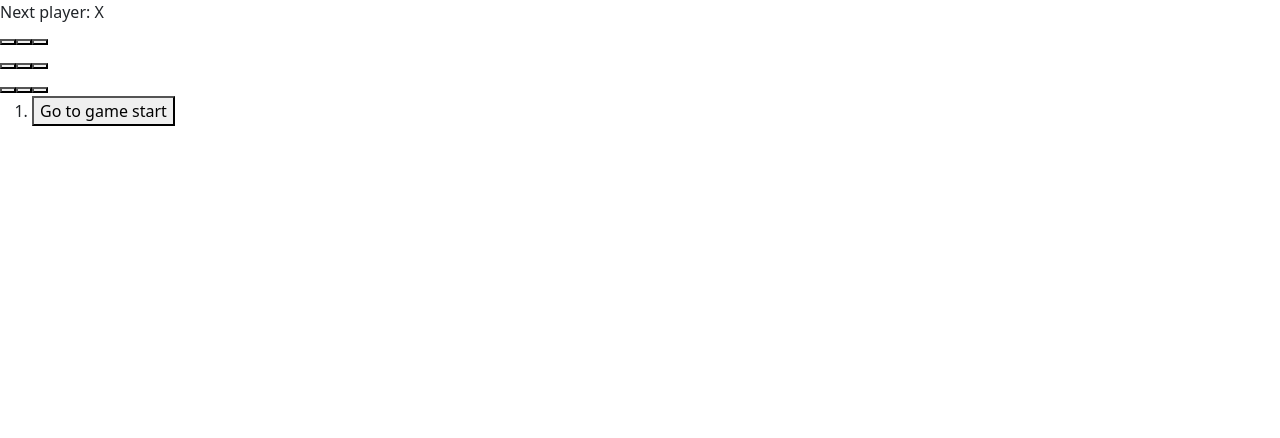
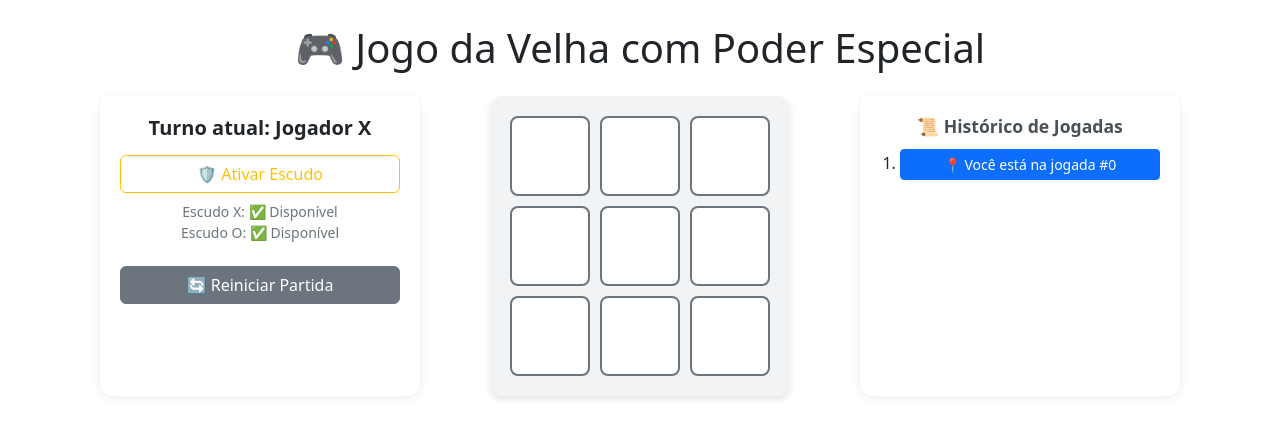
Before and after one commit to Manuely-Candido/jogo-da-velha, a React (Vite) app: page / in a window 1280 px wide. Shown: the top 438 px of the page. Built offline with nearby package versions, Linux system fonts and the light colour scheme.

Commit message:
Finalizando os componentes e fazendo a lógica do app

```diff
--- a/src/App.jsx
+++ b/src/App.jsx
@@ -1,115 +1,175 @@
 import { useState } from 'react';
+// Importação dos nossos componentes modulares e reutilizáveis
+import Board from './components/Board/Board';
+import StatusPanel from './components/StatusPanel/StatusPanel';
+import HistoryList from './components/HistoryList/HistoryList';
 
-function Square({ value, onSquareClick }) {
-  return (
-    <button className="square" onClick={onSquareClick}>
-      {value}
-    </button>
-  );
+// Importação do CSS do Bootstrap para o layout de grid
+import 'bootstrap/dist/css/bootstrap.min.css';
+
+/**
+ * Função Auxiliar: calculateWinner
+ * Percorre as 8 combinações possíveis de vitória.
+ * O marcador de Escudo ('🛡️') é ignorado na contagem da trinca vitoriosa.
+ */
+function calculateWinner(squares) {
+  const lines = [
+    [0, 1, 2], [3, 4, 5], [6, 7, 8], // Horizontais
+    [0, 3, 6], [1, 4, 7], [2, 5, 8], // Verticais
+    [0, 4, 8], [2, 4, 6]             // Diagonais
+  ];
+
+  for (let i = 0; i < lines.length; i++) {
+    const [a, b, c] = lines[i];
+    // Valida se a célula tem um valor, se não é um escudo, e se as 3 posições são idênticas
+    if (
+      squares[a] &&
+      squares[a] !== '🛡️' &&
+      squares[a] === squares[b] &&
+      squares[a] === squares[c]
+    ) {
+      return squares[a]; // Retorna o vencedor ('X' ou 'O')
+    }
+  }
+  return null;
 }
 
-function Board({ xIsNext, squares, onPlay }) {
-  function handleClick(i) {
-    if (calculateWinner(squares) || squares[i]) {
+export default function App() {
+  // 1. Histórico de estados do tabuleiro (inicia com 9 posições vazias)
+  const [history, setHistory] = useState([Array(9).fill(null)]);
+
+  // 2. Índice da jogada atual
+  const [currentMove, setCurrentMove] = useState(0);
+
+  // 3. Controle da intenção de uso do Escudo para o próximo clique
+  const [shieldActive, setShieldActive] = useState(false);
+
+  // 4. Controle de uso único do Escudo por jogador
+  const [xShieldUsed, setXShieldUsed] = useState(false);
+  const [oShieldUsed, setOShieldUsed] = useState(false);
+
+  // Variáveis Derivadas (calculadas dinamicamente a cada renderização)
+  const xIsNext = currentMove % 2 === 0;
+  const currentSquares = history[currentMove];
+  const winner = calculateWinner(currentSquares);
+  const isDraw = !winner && currentSquares.every((square) => square !== null);
+  const isGameOver = Boolean(winner) || isDraw;
+
+  // Descobre qual célula possui um Escudo no tabuleiro exibido no momento (se houver)
+  const protectedSquare = currentSquares.findIndex((square) => square === '🛡️');
+
+  /**
+   * Trata o clique do jogador sobre uma célula 'i'
+   */
+  function handlePlay(i) {
+    // Impedimentos: partida finalizada ou célula já ocupada por símbolo
+    if (isGameOver || currentSquares[i] === 'X' || currentSquares[i] === 'O') {
       return;
     }
-    const nextSquares = squares.slice();
-    if (xIsNext) {
-      nextSquares[i] = 'X';
+
+    // Regra do Escudo: impede o adversário de clicar na célula protegida
+    if (protectedSquare === i) {
+      alert('Esta célula está sob proteção do Escudo! Escolha outra posição.');
+      return;
+    }
+
+    // Cria cópia imutável do tabuleiro atual
+    const nextSquares = currentSquares.slice();
+
+    // Executa jogada com Escudo
+    if (shieldActive) {
+      nextSquares[i] = '🛡️';
+      setShieldActive(false); // Consome a intenção de ativação
+
+      // Registra que o jogador do turno usou o seu único poder
+      if (xIsNext) {
+        setXShieldUsed(true);
+      } else {
+        setOShieldUsed(true);
+      }
     } else {
-      nextSquares[i] = 'O';
+      // Jogada convencional
+      nextSquares[i] = xIsNext ? 'X' : 'O';
     }
-    onPlay(nextSquares);
-  }
 
-  const winner = calculateWinner(squares);
-  let status;
-  if (winner) {
-    status = 'Winner: ' + winner;
-  } else {
-    status = 'Next player: ' + (xIsNext ? 'X' : 'O');
-  }
-
-  return (
-    <>
-      <div className="status">{status}</div>
-      <div className="board-row">
-        <Square value={squares[0]} onSquareClick={() => handleClick(0)} />
-        <Square value={squares[1]} onSquareClick={() => handleClick(1)} />
-        <Square value={squares[2]} onSquareClick={() => handleClick(2)} />
-      </div>
-      <div className="board-row">
-        <Square value={squares[3]} onSquareClick={() => handleClick(3)} />
-        <Square value={squares[4]} onSquareClick={() => handleClick(4)} />
-        <Square value={squares[5]} onSquareClick={() => handleClick(5)} />
-      </div>
-      <div className="board-row">
-        <Square value={squares[6]} onSquareClick={() => handleClick(6)} />
-        <Square value={squares[7]} onSquareClick={() => handleClick(7)} />
-        <Square value={squares[8]} onSquareClick={() => handleClick(8)} />
-      </div>
-    </>
-  );
-}
-
-export default function Game() {
-  const [history, setHistory] = useState([Array(9).fill(null)]);
-  const [currentMove, setCurrentMove] = useState(0);
-  const xIsNext = currentMove % 2 === 0;
-  const currentSquares = history[currentMove];
-
-  function handlePlay(nextSquares) {
+    // Atualiza o histórico de jogadas
     const nextHistory = [...history.slice(0, currentMove + 1), nextSquares];
     setHistory(nextHistory);
     setCurrentMove(nextHistory.length - 1);
   }
 
-  function jumpTo(nextMove) {
+  /**
+   * Alterna a intenção do botão de Escudo no painel
+   */
+  function handleActivateShield() {
+    setShieldActive(!shieldActive);
+  }
+
+  /**
+   * Função para navegação no histórico (Time Travel)
+   */
+  function handleJumpTo(nextMove) {
     setCurrentMove(nextMove);
   }
 
-  const moves = history.map((squares, move) => {
-    let description;
-    if (move > 0) {
-      description = 'Go to move #' + move;
-    } else {
-      description = 'Go to game start';
-    }
-    return (
-      <li key={move}>
-        <button onClick={() => jumpTo(move)}>{description}</button>
-      </li>
-    );
-  });
+  /**
+   * Reseta a partida para o estado de origem
+   */
+  function handleReset() {
+    setHistory([Array(9).fill(null)]);
+    setCurrentMove(0);
+    setShieldActive(false);
+    setXShieldUsed(false);
+    setOShieldUsed(false);
+  }
+
+  // Definição da mensagem exibida no painel
+  let statusText = '';
+  if (winner) {
+    statusText = `🏆 Vencedor: Jogador ${winner}!`;
+  } else if (isDraw) {
+    statusText = '🤝 Empate (Deu Velha)!';
+  } else {
+    statusText = `Turno atual: Jogador ${xIsNext ? 'X' : 'O'}`;
+  }
 
   return (
-    <div className="game">
-      <div className="game-board">
-        <Board xIsNext={xIsNext} squares={currentSquares} onPlay={handlePlay} />
-      </div>
-      <div className="game-info">
-        <ol>{moves}</ol>
+    <div className="container py-4">
+      <h1 className="text-center mb-4">🎮 Jogo da Velha com Poder Especial</h1>
+
+      <div className="row justify-content-center g-4">
+        {/* Painel de Status e Ações */}
+        <div className="col-12 col-md-4 d-flex justify-content-center">
+          <StatusPanel
+            statusText={statusText}
+            onActivateShield={handleActivateShield}
+            shieldActive={shieldActive}
+            xShieldUsed={xShieldUsed}
+            oShieldUsed={oShieldUsed}
+            isXNext={xIsNext}
+            isGameOver={isGameOver}
+            onReset={handleReset}
+          />
+        </div>
+
+        {/* Tabuleiro do Jogo */}
+        <div className="col-12 col-md-4 d-flex justify-content-center">
+          <Board
+            squares={currentSquares}
+            onPlay={handlePlay}
+            protectedSquare={protectedSquare}
+          />
+        </div>
+
+        {/* Histórico de Jogadas (Time Travel) */}
+        <div className="col-12 col-md-4 d-flex justify-content-center">
+          <HistoryList
+            history={history}
+            currentMove={currentMove}
+            onJumpTo={handleJumpTo}
+          />
+        </div>
       </div>
     </div>
   );
 }
-
-function calculateWinner(squares) {
-  const lines = [
-    [0, 1, 2],
-    [3, 4, 5],
-    [6, 7, 8],
-    [0, 3, 6],
-    [1, 4, 7],
-    [2, 5, 8],
-    [0, 4, 8],
-    [2, 4, 6],
-  ];
-  for (let i = 0; i < lines.length; i++) {
-    const [a, b, c] = lines[i];
-    if (squares[a] && squares[a] === squares[b] && squares[a] === squares[c]) {
-      return squares[a];
-    }
-  }
-  return null;
-}
--- /dev/null
+++ b/src/components/HistoryList/HistoryList.jsx
@@ -0,0 +1,39 @@
+import styles from './HistoryList.module.css';
+
+/**
+ * Componente HistoryList (Histórico de Jogadas)
+ *
+ * Função: Exibir a lista de movimentos da partida através de uma lista ordenada (<ol>),
+ * permitindo ao jogador retornar a qualquer momento do jogo (Viagem no Tempo).
+ *
+ * Props:
+ * - history (array): Array contendo os estados anteriores do tabuleiro.
+ * - currentMove (number): Índice do movimento atualmente selecionado.
+ * - onJumpTo (function): Função executada ao clicar no botão de um movimento anterior.
+ */
+export default function HistoryList({ history, currentMove, onJumpTo }) {
+  return (
+    <div className={styles.history}>
+      <h3 className={styles.history__title}>📜 Histórico de Jogadas</h3>
+
+      <ol className={styles.history__list}>
+        {history.map((_, move) => {
+          // Define a descrição textual dependendo da posição do movimento
+          const description = move > 0 ? `Ir para a jogada #${move}` : 'Ir para o início do jogo';
+          const isCurrent = move === currentMove;
+
+          return (
+            <li key={move} className={styles.history__item}>
+              <button
+                className={`btn btn-sm ${isCurrent ? 'btn-primary' : 'btn-outline-secondary'} ${styles.history__button} w-100`}
+                onClick={() => onJumpTo(move)}
+              >
+                {isCurrent ? `📍 Você está na jogada #${move}` : description}
+              </button>
+            </li>
+          );
+        })}
+      </ol>
+    </div>
+  );
+}
--- /dev/null
+++ b/src/components/HistoryList/HistoryList.module.css
@@ -0,0 +1,38 @@
+/* Container do Histórico de Jogadas */
+.history {
+  background-color: #ffffff;
+  padding: 20px;
+  border-radius: 12px;
+  box-shadow: 0 2px 8px rgba(0, 0, 0, 0.08);
+  width: 100%;
+  max-width: 320px;
+}
+
+/* Título da seção */
+.history__title {
+  font-size: 1.1rem;
+  font-weight: bold;
+  color: #495057;
+  margin-bottom: 12px;
+  text-align: center;
+}
+
+/* Lista Ordenada de Movimentos */
+.history__list {
+  padding-left: 20px;
+  margin: 0;
+  display: flex;
+  flex-direction: column;
+  gap: 6px;
+}
+
+/* Item individual da lista */
+.history__item {
+  margin-bottom: 4px;
+}
+
+/* Botão de navegação do Histórico */
+.history__button {
+  font-size: 0.875rem;
+  transition: all 0.2s ease-in-out;
+}
```
